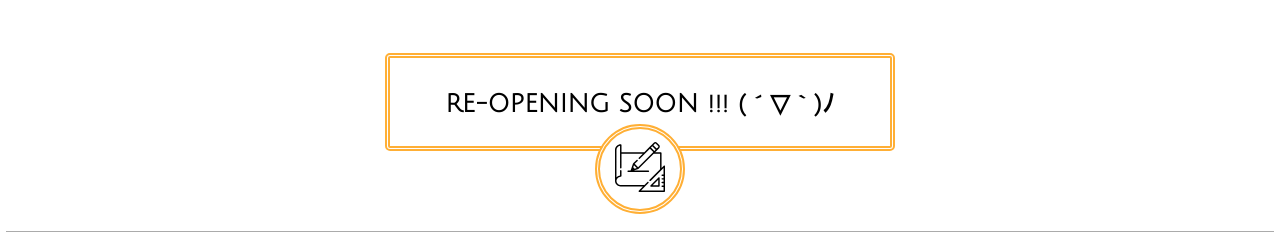
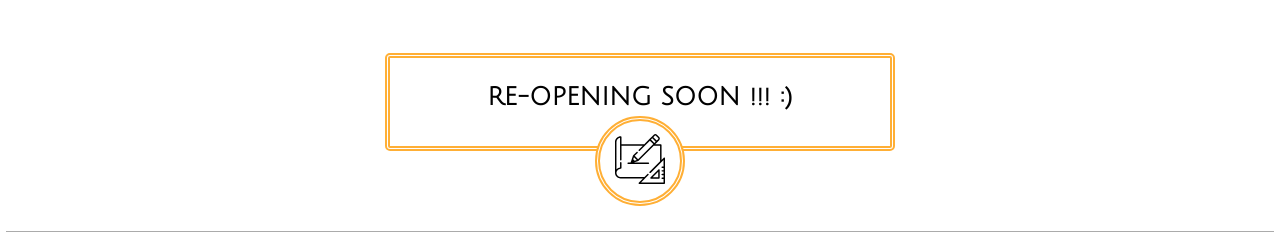
Before and after one commit to Castaire/theOrientKelowna, a plain HTML site: page reno-version/about.html in a window 1280 px wide. Shown: the part 262-494 px from the top of the page. Drawn offline with nearby package versions, Linux system fonts and the light colour scheme.

Commit message:
minor change to renovation prompt text

```diff
--- a/reno-version/about.html
+++ b/reno-version/about.html
@@ -25,7 +25,7 @@
 		</div>
 
 		<div class="reno-prompt">
-			<p><b>RE-OPENING SOON !!! ( ´ ▽ ` )ﾉ</b></p>
+			<p><b>RE-OPENING SOON !!! :)</b></p>
 			<div id="reno-icon">
 				<a href="index.html">
 					<img src="photo/reno.svg">
```
Also changed, not shown: reno-version/afternote.html (+1 -1 lines), reno-version/contact.html (+1 -1 lines), reno-version/index.html (+1 -1 lines), reno-version/menu/combos.html (+1 -1 lines), reno-version/menu/dimsum.html (+1 -1 lines), reno-version/menu/familydinners.html (+1 -1 lines), reno-version/menu/lunch.html (+1 -1 lines), reno-version/menu/main.html (+1 -1 lines), reno-version/menu/main/chopsuey+eggfooyung.html (+1 -1 lines), reno-version/menu/main/friedrice+chowmein.html (+1 -1 lines), reno-version/menu/main/pork+chicken.html (+1 -1 lines), reno-version/menu/main/seafood+specialties.html (+1 -1 lines), reno-version/menu/main/sides+sauces.html (+1 -1 lines), reno-version/nonafternote.html (+1 -1 lines), 1 more files.
